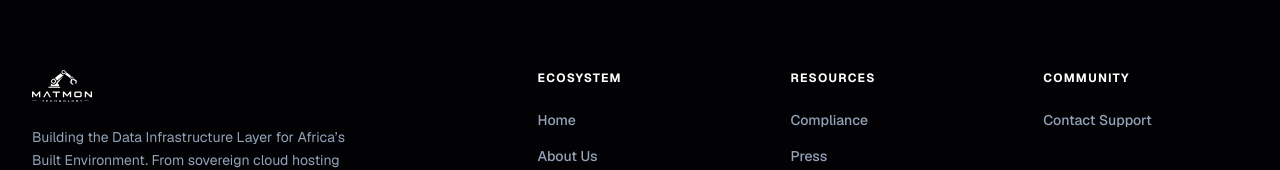
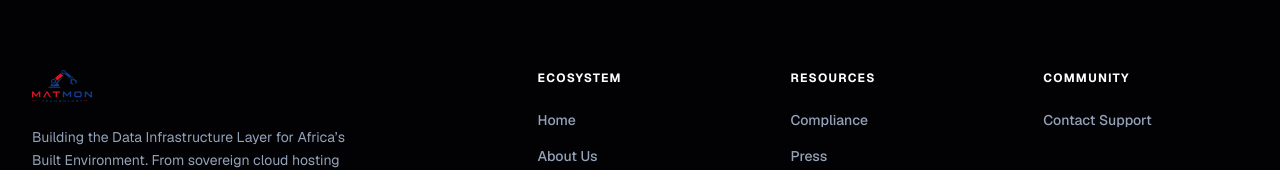
Before and after one commit to C-o-m-o-n/matmon-technology, a Next.js app: page / in a window 1280 px wide. Shown: the part 2632-2802 px from the top of the page. Built offline with nearby package versions, Linux system fonts and the light colour scheme.

Commit message:
add colored footer logo

```diff
--- a/components/footer.tsx
+++ b/components/footer.tsx
@@ -13,7 +13,7 @@ export function Footer() {
               className="flex items-center gap-2 font-bold text-2xl mb-6"
             >
               <Image
-                src="/logos/matmon-tech-full-white.svg"
+                src="/logos/matmon-tech-full.svg"
                 alt="MATMON TECHNOLOGY"
                 className="h-8 w-auto"
                 width={200}
```
